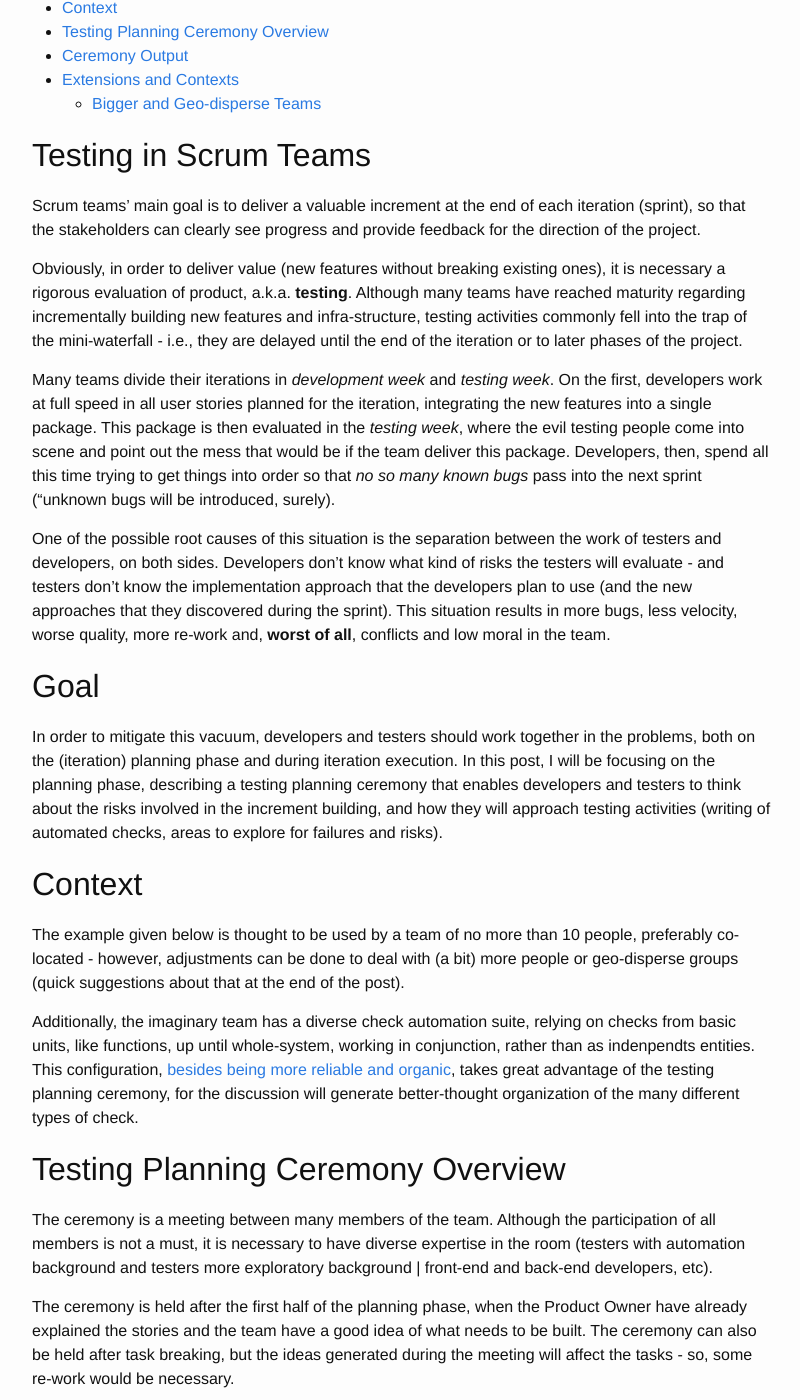
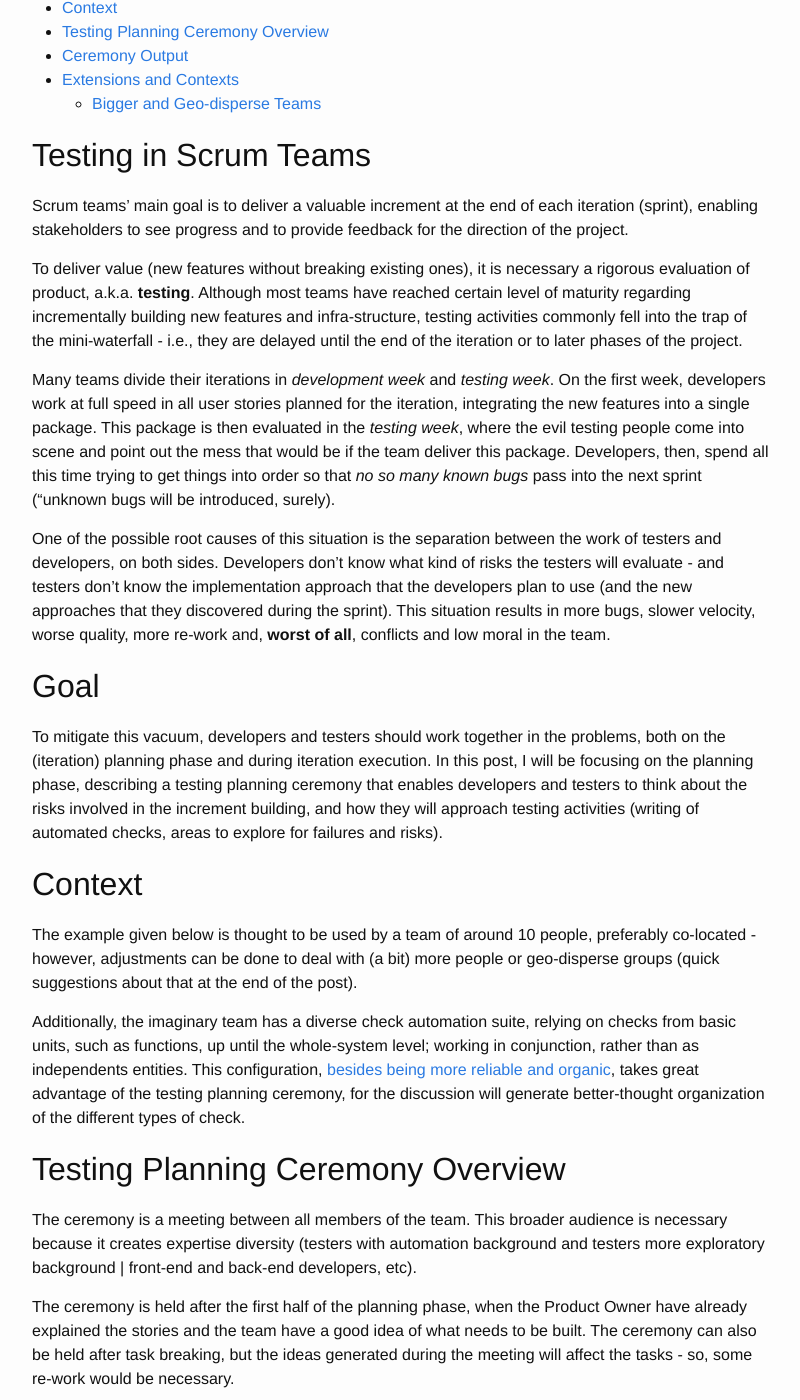
Before and after one commit to JoaoGFarias/JoaoGFarias.github.io, a Jekyll site: the page built from _posts/2018-08-21-scrum-testing-plan-.markdown, in a window 1280 px wide and 1400 px high, scrolled down 372 px. Shown: the whole window, without its empty margins (238-1038 px from the left). Built offline with Jekyll 4.4.1, drawn with Linux system fonts in a browser that asks for light colours; some of the changed text lies outside the part shown.

Commit message:
Test Planning Ceremonies

```diff
--- a/_posts/2018-08-21-scrum-testing-plan-.markdown
+++ b/_posts/2018-08-21-scrum-testing-plan-.markdown
@@ -11,27 +11,25 @@ description: Mini-waterfall and separated/uncoordinated groups of developers and
 ## Testing in Scrum Teams
 
 Scrum teams' main goal is to deliver a valuable increment at the end of each iteration (sprint),
-so that the stakeholders can clearly see progress and provide feedback for the direction of the project.
+enabling stakeholders to see progress and to provide feedback for the direction of the project.
 
-Obviously, in order to deliver value (new features without breaking existing ones), it is necessary
-a rigorous evaluation of product, a.k.a. **testing**. Although many teams have reached maturity
+To deliver value (new features without breaking existing ones), it is necessary
+a rigorous evaluation of product, a.k.a. **testing**. Although most teams have reached certain level of maturity
 regarding incrementally building new features and infra-structure, testing activities commonly
 fell into the trap of the mini-waterfall - i.e., they are delayed until the end of the iteration
 or to later phases of the project.
 
-Many teams divide their iterations in _development week_ and _testing week_. On the first, developers work at full speed in all user stories planned for the iteration, integrating the new features into a single package. This package is then evaluated in the _testing week_, where the evil testing people come into scene and point
-out the mess that would be if the team deliver this package. Developers, then, spend all this time trying to
-get things into order so that _no so many known bugs_ pass into the next sprint ("unknown bugs
-will be introduced, surely).
+Many teams divide their iterations in _development week_ and _testing week_. On the first week, developers work at full speed in all user stories planned for the iteration, integrating the new features into a single package. This package is then evaluated in the _testing week_, where the evil testing people come into scene and point out the mess that would be if the team deliver this package. Developers, then, spend all this time trying to
+get things into order so that _no so many known bugs_ pass into the next sprint ("unknown bugs will be introduced, surely).
 
 One of the possible root causes of this situation is the separation between the work of testers and
 developers, on both sides. Developers don't know what kind of risks the testers will evaluate - and
 testers don't know the implementation approach that the developers plan to use (and the new approaches
-that they discovered during the sprint). This situation results in more bugs, less velocity, worse quality, more re-work and, **worst of all**, conflicts and low moral in the team.
+that they discovered during the sprint). This situation results in more bugs, slower velocity, worse quality, more re-work and, **worst of all**, conflicts and low moral in the team.
 
 ## Goal
 
-In order to mitigate this vacuum, developers and testers should work together in the problems, both
+To mitigate this vacuum, developers and testers should work together in the problems, both
 on the (iteration) planning phase and during iteration execution. In this post, I will be focusing
 on the planning phase, describing a testing planning ceremony that enables developers and testers
 to think about the risks involved in the increment building, and how they will approach testing
@@ -39,20 +37,20 @@ activities (writing of automated checks, areas to explore for failures and risks
 
 ## Context
 
-The example given below is thought to be used by a team of no more than 10 people, preferably
+The example given below is thought to be used by a team of around 10 people, preferably
 co-located - however, adjustments can be done to deal with (a bit) more people or geo-disperse
 groups (quick suggestions about that at the end of the post).
 
 Additionally, the imaginary team has a diverse check automation suite, relying on checks from basic
-units, like functions, up until whole-system, working in conjunction, rather than as indenpendts entities.
+units, such as functions, up until the whole-system level; working in conjunction, rather than as independents entities.
 This configuration, [besides being more reliable and organic](http://thatsabug.com/2018/08/08/testing_ember_application_first_steps.html), takes
 great advantage of the testing planning ceremony, for the discussion will generate better-thought
-organization of the many different types of check.
+organization of the different types of check.
 
 ## Testing Planning Ceremony Overview
 
-The ceremony is a meeting between many members of the team. Although the participation of
-all members is not a must, it is necessary to have diverse expertise in the room (testers with
+The ceremony is a meeting between all members of the team. This broader audience is necessary
+because it creates expertise diversity (testers with
 automation background and testers more exploratory background | front-end and back-end developers, etc).
 
 The ceremony is held after the first half of the planning phase, when the Product Owner have already
```
Also changed, not shown: other parts of _posts/2018-08-21-scrum-testing-plan-.markdown (+2 -2 lines).
